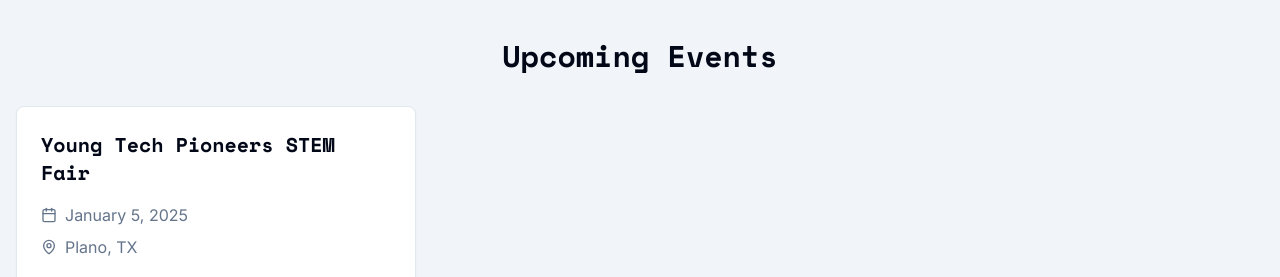
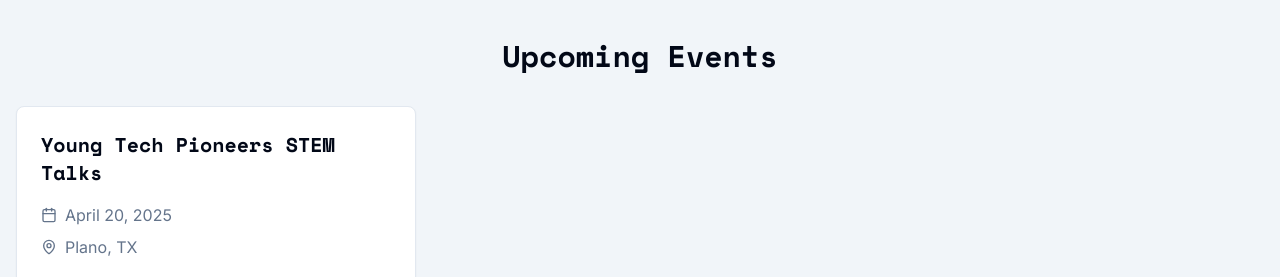
Before and after one commit to torux-bughunter/OfficialYoungTech, a Next.js app: page / in a window 1280 px wide. Shown: the part 1200-1477 px from the top of the page. Built offline with nearby package versions, Linux system fonts and the light colour scheme.

Commit message:
Update page.tsx

```diff
--- a/app/page.tsx
+++ b/app/page.tsx
@@ -63,10 +63,12 @@ export default function Home() {
           <h2 className="text-3xl font-bold mb-8 text-center">Upcoming Events</h2>
           <div className="grid grid-cols-1 md:grid-cols-2 lg:grid-cols-3 gap-6">
             <EventCard
-              title="Young Tech Pioneers STEM Fair"
-              date="January 5, 2025"
+              title="Young Tech Pioneers STEM Talks"
+              date="April 20, 2025"
               location="Plano, TX"
-              description="Young Tech Pioneers STEM Fairs are 2-4 hour events designed for children ages 7-12. These events feature interactive activities, critical thinking challenges, and guest speakers from the STEM field who provide valuable insights into the vast potential of technology and act as mentors for the child attendees. The fair is primarily centered around our mystery tech challenge, structured like a capture-the-flag (CTF) competition. Each challenge teaches a specific technology, combining education with excitement. Our goal is to make technology learning feel more like an adventure and less like a traditional classroom experience, sparking curiosity and passion in students."
+              description="STEAM Talks is a weekly mentorship program where high school students guide middle schoolers in developing their own passion projects in STEAM (Science, Technology, Engineering, Arts, and Math). Participants gain hands-on experience, learn new skills, and work toward a final showcase where they present their projects to the public.
+
+As a prerequisite, students will take part in the Children’s Business Fair, where they can launch a mini-business, sell products, and gain real-world entrepreneurial experience. STEAM Talks is a fun, supportive, and free program designed to spark creativity, build confidence, and bring ideas to life!"
             />
           </div>
         </div>
```
